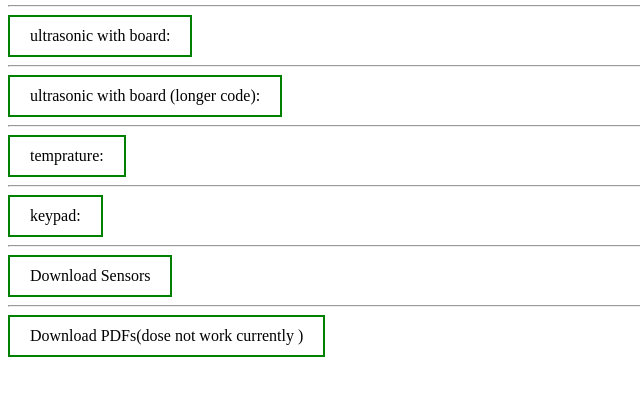
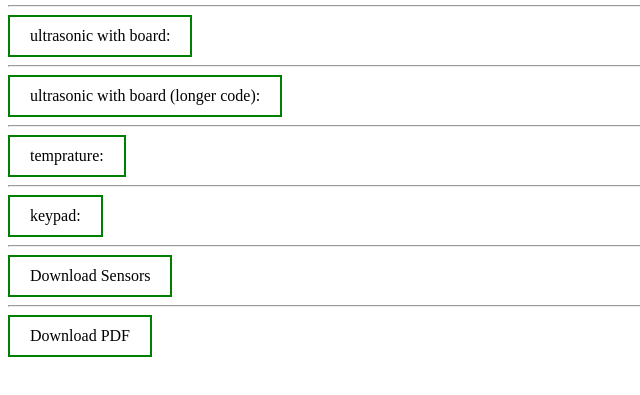
Before and after one commit to Davar03/I, a plain HTML site: page index.html in a window 1280 px wide. Shown: the part 125-520 px from the top of the page, without its empty margins (0-640 px from the left). Drawn offline with Linux system fonts and the light colour scheme.

Commit message:
Update index.html

```diff
--- a/index.html
+++ b/index.html
@@ -26,7 +26,7 @@
 
 <a href="IOT.rar" download> Download Sensors </a>
 <hr>
-<a href="" download> Download PDFs(dose not work currently ) </a>
+<a href="PDFs.pdf" download> Download PDF</a>
 
 
 </body>
```
